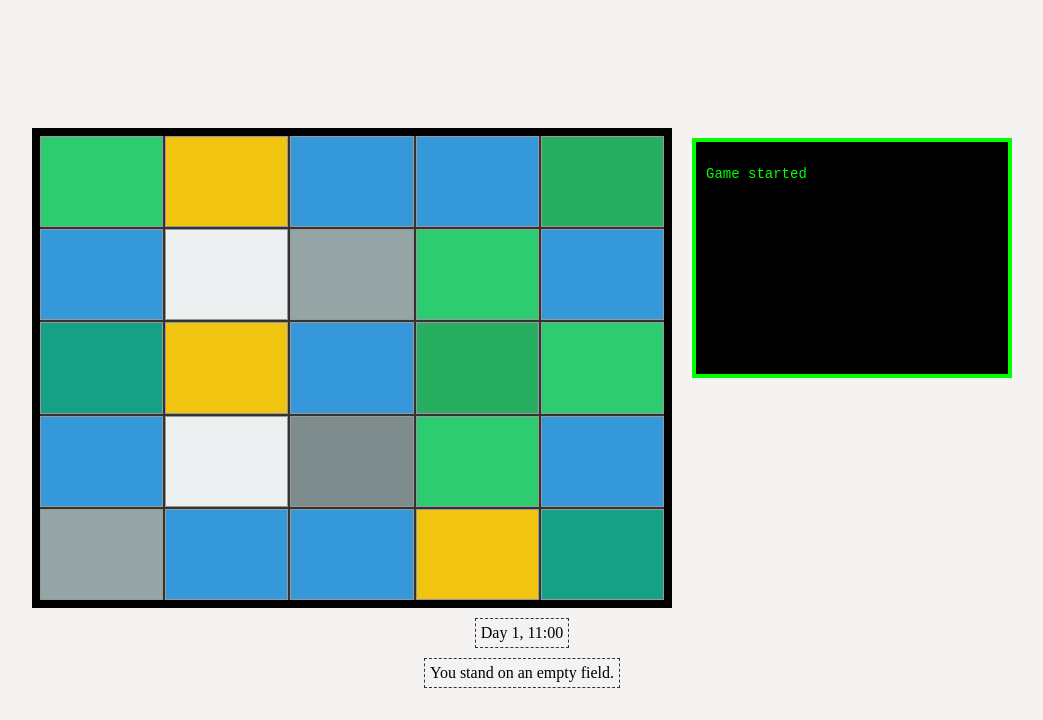
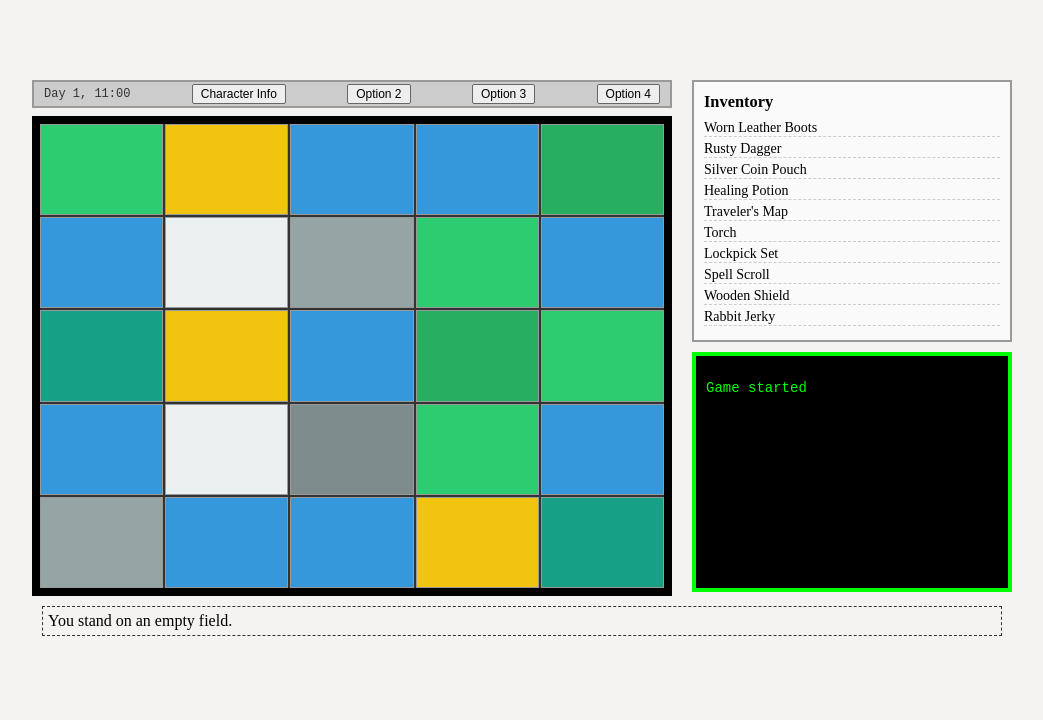
Before and after one commit to nlarralde13/projectmmo, a plain HTML site: page prototype/index.html in a window 1280 px wide. Shown: the whole page, without its empty margins (118-1161 px from the left). Drawn offline with Linux system fonts and the light colour scheme.

Commit message:
updated ui and menu bars

```diff
--- a/prototype/css/style.css
+++ b/prototype/css/style.css
@@ -1,9 +1,11 @@
 body {
   display: flex;
   justify-content: center;
-  align-items: center;
+  align-items: flex-start;
   min-height: 100vh;
   background: #f5f2f2;
+  margin: 0;
+  padding-top: 80px; /* room for a future banner */
 }
 
 #game-container {
@@ -12,23 +14,58 @@ body {
   align-items: center;
 }
 
+#main-area {
+  display: flex;
+  justify-content: center;
+  align-items: flex-start;
+  gap: 20px;
+}
+
+#map-area {
+  display: flex;
+  flex-direction: column;
+  align-items: center;
+}
+
+/* Menu bar */
+#menu-bar {
+  display: flex;
+  justify-content: space-between;
+  align-items: center;
+  width: 640px;
+  height: 28px;
+  background: #ccc;
+  border: 2px solid #999;
+  margin-bottom: 8px;
+  padding: 0 10px;
+  box-sizing: border-box;
+}
+
+#menu-bar #time {
+  font-size: 12px;
+  color: #333;
+  font-family: monospace;
+}
+
+
+#menu-bar button {
+  padding: 2px 8px;
+  font-size: 12px;
+  cursor: pointer;
+  background: #eee;
+  border: 1px solid #666;
+  border-radius: 2px;
+}
+
+/* Map */
 #map {
   display: grid;
-  grid-template-columns: repeat(5,1fr); /* will fill 640px width later */
-  grid-template-rows: repeat(5,1fr); /*control height directionly */
   width: 640px;
   height: 480px;
   border: 8px solid black;
   background: #333;
   grid-gap: 2px;
   box-sizing: border-box;
-}
-
-#main-area {
-  display: flex;
-  justify-content: center;
-  align-items: flex-start;
-  gap: 20px;
 }
 
 .tile {
@@ -39,37 +76,57 @@ body {
   box-sizing: border-box;
 }
 
-
-
-#info, #ui-bar, #log {
-  margin-top: 10px;
-  border: 1px dashed #333;
-  padding: 5px;
+/* Inventory above log */
+#inventory {
+  width: 320px;
+  background: #fafafa;
+  border: 2px solid #999;
+  padding: 10px;
+  margin-bottom: 10px;
+  font-family: serif;
+  font-size: 14px;
+  box-sizing: border-box;
 }
 
+#inventory h3 {
+  margin: 0 0 8px 0;
+}
+
+#inventory ul {
+  list-style: none;
+  padding: 0;
+  margin: 0;
+}
+
+#inventory li {
+  margin-bottom: 4px;
+  cursor: pointer;
+  border-bottom: 1px dashed #ccc;
+}
+
+#inventory li:hover {
+  color: #b22222;
+}
+
+/* Log stays under inventory */
 #log {
   width: 320px;
-  height: 240px;  /* half the map height */
-  background: #000; /* black terminal background */
-  color: #0f0;      /* green text like an old CRT */
+  height: 240px;
+  background: #000;
+  color: #0f0;
   font-family: monospace;
   font-size: 14px;
   padding: 10px;
   overflow-y: auto;
-  border: 4px solid #0f0; /* green terminal style border */
+  border: 4px solid #0f0;
   box-sizing: border-box;
 }
 
-
-#ui-bar {
+/* Info panel at the bottom */
+#info {
   margin-top: 10px;
-  display: flex;
-  justify-content: center;
-  gap: 10px;
+  border: 1px dashed #333;
+  padding: 5px;
+  width: 960px;
+  box-sizing: border-box;
 }
-
-#ui-bar button {
-  padding: 8px 16px;
-  font-size: 14px;
-  cursor: pointer;
-}
--- a/prototype/index.html
+++ b/prototype/index.html
@@ -8,16 +8,28 @@
 <body>
   <div id="game-container">
     <div id="main-area">
-      <div id="map"></div>
-      <div id="log"></div>
-    </div>
-    <div id="ui-bar">
-      <button id="char-info-btn">Character Info</button>
-      <button id="back-btn">Back to Overworld</button>
+      <div id="map-area">
+        <div id="menu-bar">
+        <div id="time"></div>
+        <button id="char-info-btn">Character Info</button>
+        <button>Option 2</button>
+        <button>Option 3</button>
+        <button>Option 4</button>
+        <button id="back-btn" style="display: none;">Back to Overworld</button>
+        </div>
+
+        <div id="map"></div>
+      </div>
+      <div>
+        <div id="inventory">
+          <h3>Inventory</h3>
+          <ul id="inventory-list"></ul>
+        </div>
+        <div id="log"></div>
+      </div>
     </div>
     <div id="info"></div>
   </div>
-
   <script type="module" src="js/main.js"></script>
 </body>
 </html>
--- /dev/null
+++ b/prototype/js/items/inventory.js
@@ -0,0 +1,28 @@
+export function generateInventory() {
+  const inventoryList = document.getElementById("inventory-list");
+
+  if (!inventoryList) {
+    console.error("CRITICAL: #inventory-list not found in DOM.");
+    return;
+  }
+
+  const items = [
+    { name: "Worn Leather Boots", desc: "Sturdy enough for long travels." },
+    { name: "Rusty Dagger", desc: "Has seen many battles, still sharp." },
+    { name: "Silver Coin Pouch", desc: "Contains a few silver coins." },
+    { name: "Healing Potion", desc: "Restores minor wounds." },
+    { name: "Traveler's Map", desc: "Hand-drawn routes through forests." },
+    { name: "Torch", desc: "Provides light for exploring caves." },
+    { name: "Lockpick Set", desc: "Used for opening tricky chests." },
+    { name: "Spell Scroll", desc: "Arcane runes glow faintly." },
+    { name: "Wooden Shield", desc: "Scarred from past battles." },
+    { name: "Rabbit Jerky", desc: "Dried meat for the road." }
+  ];
+
+  items.forEach(item => {
+    const li = document.createElement("li");
+    li.textContent = item.name;
+    li.title = item.desc;
+    inventoryList.appendChild(li);
+  });
+}
--- a/prototype/js/main.js
+++ b/prototype/js/main.js
@@ -1,24 +1,26 @@
 import { renderOverworld } from './maps/overworld/overworld.js';
 import { initUI, addLog } from './ui/ui.js';
 import { initTime } from './systems/time.js';
+import { generateInventory } from './items/inventory.js';
 
 document.addEventListener("DOMContentLoaded", () => {
-  console.log("Checking for back-btn:", document.getElementById("back-btn"));
+  const backBtn = document.getElementById("back-btn");
+  const charBtn = document.getElementById("char-info-btn");
 
-  // Now that DOM is loaded, get the button once
-  const backBtn = document.getElementById("back-btn");
-
-  if (!backBtn) {
-    console.error("CRITICAL: #back-btn does NOT exist in DOM!");
+  if (!backBtn || !charBtn) {
+    console.error("Menu buttons not found in DOM!");
     return;
   }
 
-  // Init your UI and overworld
   renderOverworld();
   initUI();
   initTime();
+  generateInventory();
 
-  // Back to Overworld functionality
+  charBtn.addEventListener("click", () => {
+    addLog("Character info not implemented yet.");
+  });
+
   backBtn.addEventListener("click", () => {
     renderOverworld();
     backBtn.style.display = "none";
--- a/prototype/js/maps/overworld/overworld.js
+++ b/prototype/js/maps/overworld/overworld.js
@@ -46,11 +46,7 @@ export function renderOverworld() {
     return;
   }
 
-  // Hide the back button when returning to overworld
-  const backBtn = document.getElementById("back-btn");
-  if (backBtn) {
-    backBtn.style.display = "none";
-  }
+
 
   mapDiv.innerHTML = ""; // clear previous map
 
@@ -89,6 +85,8 @@ export function renderOverworld() {
             tile.style.background = '#999'; // fallback color
         }
       }
+      mapDiv.style.gridTemplateColumns = `repeat(5, 1fr)`;
+      mapDiv.style.gridTemplateRows = `repeat(5, 1fr)`;
 
       tile.addEventListener("click", () => {
         if (zone.type === 'water') {
--- a/prototype/js/maps/regions/region.js
+++ b/prototype/js/maps/regions/region.js
@@ -1,5 +1,9 @@
 import { addLog } from "../../ui/ui.js";
 
+/**
+ * Generates a random 2D region map array based on biome.
+ * Each cell is a tile type (string) or null (empty space).
+ */
 export function generateRegion(biome) {
   const width = Math.floor(Math.random() * 5) + 2;  // 2-6
   const height = Math.floor(Math.random() * 5) + 2; // 2-6
@@ -8,7 +12,7 @@ export function generateRegion(biome) {
   for (let y = 0; y < height; y++) {
     const row = [];
     for (let x = 0; x < width; x++) {
-      if (Math.random() < 0.7) {  // 70% fill for irregular shape
+      if (Math.random() < 0.7) {  // ~70% chance to place a tile
         switch (biome) {
           case 'desert':
             row.push(Math.random() < 0.5 ? 'sand' : 'rock');
@@ -26,7 +30,7 @@ export function generateRegion(biome) {
             row.push('grass');
         }
       } else {
-        row.push(null);  // empty space
+        row.push(null); // empty space, part of irregular shape
       }
     }
     region.push(row);
@@ -34,46 +38,64 @@ export function generateRegion(biome) {
   return region;
 }
 
+/**
+ * Renders a given 2D region array inside the #map container.
+ * Adjusts grid size dynamically, displays tiles by type,
+ * and ensures the back button becomes visible.
+ */
 export function renderRegion(region) {
   const mapDiv = document.getElementById("map");
   const backBtn = document.getElementById("back-btn");
 
   if (!mapDiv) {
-    console.error("CRITICAL: #map element not found in DOM.");
+    console.error("CRITICAL: #map not found in DOM.");
     return;
   }
 
+  // Always make sure back button is shown in region view
   if (backBtn) {
     backBtn.style.display = "inline-block";
   } else {
-    console.error("CRITICAL: #back-btn element not found in DOM.");
+    console.error("CRITICAL: #back-btn not found in DOM.");
   }
 
+  // Set up grid to match region dimensions
   mapDiv.innerHTML = "";
   mapDiv.style.gridTemplateColumns = `repeat(${region[0].length}, 1fr)`;
   mapDiv.style.gridTemplateRows = `repeat(${region.length}, 1fr)`;
 
+  // Populate grid with tiles
   region.forEach((row, y) => {
     row.forEach((tile, x) => {
       if (tile !== null) {
         const div = document.createElement("div");
         div.className = "tile";
 
-        // Style by tile type with fallback
-        if (tile === 'grass' || tile === 'trees') {
-          div.style.background = '#2ecc71';
-        } else if (tile === 'sand' || tile === 'rock') {
-          div.style.background = '#f1c40f';
-        } else if (tile === 'mud') {
-          div.style.background = '#7f8c8d';
-        } else if (tile === 'snow' || tile === 'ice') {
-          div.style.background = '#ecf0f1';
-        } else {
-          div.style.background = '#999'; // fallback color
+        // Color tiles based on type
+        switch (tile) {
+          case 'grass':
+          case 'trees':
+            div.style.background = '#2ecc71';
+            break;
+          case 'sand':
+          case 'rock':
+            div.style.background = '#f1c40f';
+            break;
+          case 'mud':
+            div.style.background = '#7f8c8d';
+            break;
+          case 'snow':
+          case 'ice':
+            div.style.background = '#ecf0f1';
+            break;
+          default:
+            div.style.background = '#999'; // fallback color
         }
 
+        // Example interaction: log area type & coords
         div.addEventListener("click", () => {
           addLog(`You enter a ${tile} area at (${y},${x}).`);
+          // Future: spawn monsters, start loot checks, show room details...
         });
 
         mapDiv.appendChild(div);
--- a/prototype/js/systems/time.js
+++ b/prototype/js/systems/time.js
@@ -1,12 +1,22 @@
 export function initTime() {
-    const uiBar = document.getElementById("ui-bar");
-    let hours = 8 //starts at 8 AM
+  const uiBar = document.getElementById("time");
+  if (!uiBar) {
+    console.error("CRITICAL: #time element not found in DOM.");
+    return;
+  }
 
-    function updateTime() {
-        hours = (hours + 1 ) % 24;
-        uiBar.textContent = `Day 1, ${hours}:00`;
+  let hours = 8;
+  let day = 1;
+
+  function updateTime() {
+    hours += 1;
+    if (hours >= 24) {
+      hours = 0;
+      day += 1;
     }
+    uiBar.textContent = `Day ${day}, ${hours}:00`;
+  }
 
-    updateTime();                   //show immediately
-    setInterval(updateTime, 2000);  //advance time every 2 sec
+  updateTime(); // initial display
+  setInterval(updateTime, 2000); // tick every 2 seconds
 }
```
